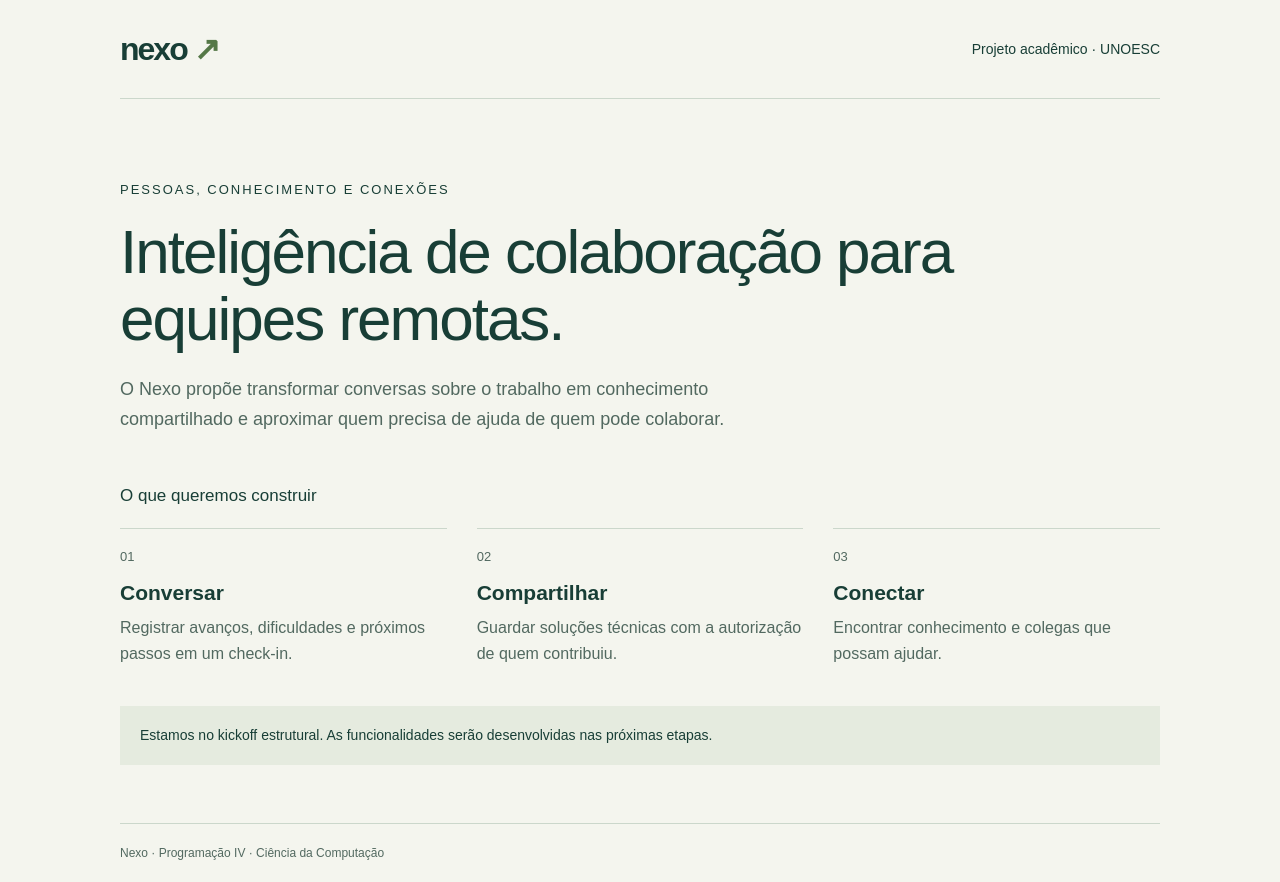
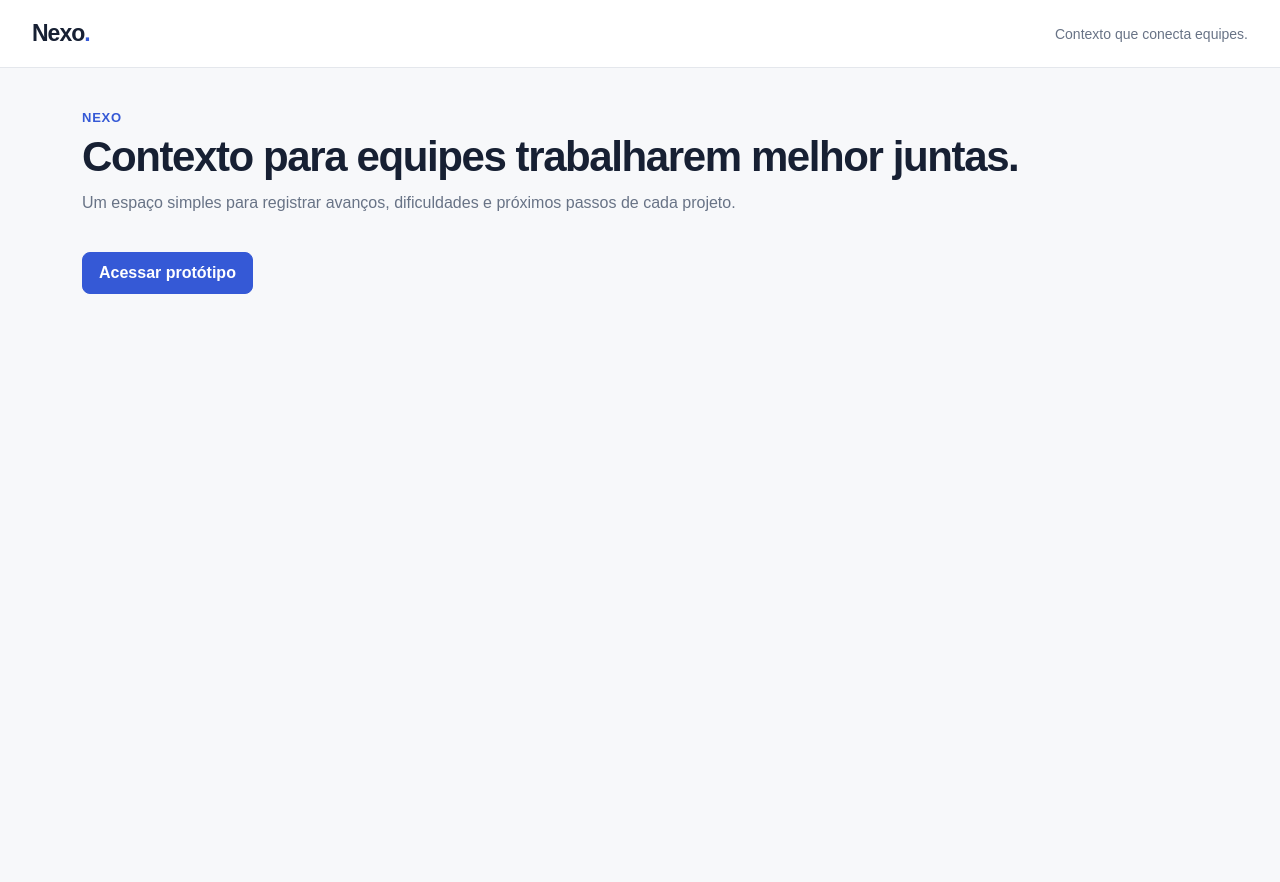
Before and after one commit to RyanLirio/nexo, a Next.js app in the folder frontend/: page / in a window 1280 px wide. After the commit the page ends 800 px from the top, so only its background shows below. Built offline with nearby package versions, Linux system fonts and the light colour scheme.

Commit message:
feat: organiza estrutura inicial da interface

```diff
--- a/frontend/app/globals.css
+++ b/frontend/app/globals.css
@@ -1,21 +1,12 @@
-:root { color-scheme: light; --ink: #183e36; --muted: #526960; --line: #cbd7cb; }
+:root { color-scheme: light; --background: #f7f8fa; --surface: #fff; --text: #172033; --muted: #687386; --line: #e4e7ec; --accent: #3559d6; }
 * { box-sizing: border-box; }
-body { margin: 0; background: #f4f5ee; color: var(--ink); font-family: Arial, Helvetica, sans-serif; }
-.page { max-width: 1120px; margin: auto; padding: 0 40px; }
-header { display: flex; align-items: center; justify-content: space-between; gap: 24px; padding: 30px 0; border-bottom: 1px solid var(--line); font-size: 14px; }
-.brand { font-size: 32px; font-weight: 700; letter-spacing: -2px; }
-.brand span { margin-left: 7px; color: #557847; }
-main { padding: 70px 0 44px; }
-.eyebrow { font-size: 13px; text-transform: uppercase; letter-spacing: 2px; }
-h1 { max-width: 850px; margin: 22px 0; font-size: clamp(36px, 5.5vw, 62px); line-height: 1.08; letter-spacing: -2px; font-weight: 500; }
-.intro { max-width: 700px; font-size: 18px; line-height: 1.65; color: var(--muted); }
-section { margin-top: 52px; }
-h2 { font-size: 17px; font-weight: 500; }
-ol { list-style: none; display: grid; grid-template-columns: repeat(3, 1fr); gap: 30px; padding: 0; margin-top: 22px; }
-li { border-top: 1px solid var(--line); padding-top: 18px; }
-li > span { color: var(--muted); font-size: 13px; }
-h3 { font-size: 21px; margin: 16px 0 10px; }
-li p { color: var(--muted); line-height: 1.6; margin: 0; }
-.status { margin-top: 40px; padding: 18px 20px; background: #e5ebdf; font-size: 14px; line-height: 1.6; }
-footer { padding: 22px 0; border-top: 1px solid var(--line); color: var(--muted); font-size: 12px; }
-@media (max-width: 640px) { .page { padding: 0 22px; } header { align-items: flex-start; } header > span:last-child { max-width: 150px; text-align: right; line-height: 1.5; } main { padding-top: 40px; } ol { grid-template-columns: 1fr; gap: 24px; } h1 { letter-spacing: -1px; } }
+body { margin: 0; background: var(--background); color: var(--text); font-family: Arial, Helvetica, sans-serif; }
+a { color: inherit; text-decoration: none; }
+button, input { font: inherit; }
+.app-layout { min-height: 100vh; }
+.topbar { display: flex; align-items: center; justify-content: space-between; min-height: 68px; padding: 0 32px; background: var(--surface); border-bottom: 1px solid var(--line); }
+.brand { font-size: 23px; font-weight: 750; letter-spacing: -1px; }.brand-mark { color: var(--accent); }.topbar-note { color: var(--muted); font-size: 14px; }
+.content { max-width: 1180px; margin: 0 auto; padding: 42px 32px 64px; }.eyebrow { margin: 0 0 8px; color: var(--accent); font-size: 13px; font-weight: 700; letter-spacing: .06em; text-transform: uppercase; }
+h1, h2, h3, p { margin-top: 0; } h1 { margin-bottom: 10px; font-size: clamp(30px, 4vw, 42px); letter-spacing: -1.4px; } h2 { font-size: 20px; letter-spacing: -.3px; }.page-intro { margin-bottom: 36px; color: var(--muted); font-size: 16px; line-height: 1.55; }
+.card { background: var(--surface); border: 1px solid var(--line); border-radius: 14px; }.button { display: inline-flex; align-items: center; justify-content: center; min-height: 42px; padding: 0 16px; border: 1px solid var(--accent); border-radius: 8px; background: var(--accent); color: #fff; cursor: pointer; font-weight: 700; }.button:hover { background: #294abe; border-color: #294abe; }.button:focus-visible, a:focus-visible, input:focus-visible { outline: 3px solid #aebdff; outline-offset: 2px; }.button-secondary { border-color: var(--line); background: var(--surface); color: var(--text); }.button-secondary:hover { background: #f2f4f7; border-color: #d6dae1; }
+@media (max-width: 640px) { .topbar { padding: 0 20px; }.topbar-note { display: none; }.content { padding: 30px 20px 48px; } }
--- a/frontend/app/layout.tsx
+++ b/frontend/app/layout.tsx
@@ -3,9 +3,9 @@ import './globals.css';
 
 export const metadata: Metadata = {
   title: 'Nexo',
-  description: 'Inteligência de colaboração para equipes remotas.',
+  description: 'Contexto que conecta equipes.',
 };
 
 export default function RootLayout({ children }: { children: React.ReactNode }) {
-  return <html lang="pt-BR"><body>{children}</body></html>;
+  return <html lang="pt-BR"><body><div className="app-layout"><header className="topbar"><span className="brand">Nexo<span className="brand-mark">.</span></span><span className="topbar-note">Contexto que conecta equipes.</span></header>{children}</div></body></html>;
 }
--- a/frontend/app/page.tsx
+++ b/frontend/app/page.tsx
@@ -1,22 +1,12 @@
+import Link from 'next/link';
+
 export default function Home() {
   return (
-    <div className="page">
-      <header><span className="brand">nexo<span aria-hidden="true">↗</span></span><span>Projeto acadêmico · UNOESC</span></header>
-      <main>
-        <p className="eyebrow">Pessoas, conhecimento e conexões</p>
-        <h1>Inteligência de colaboração para equipes remotas.</h1>
-        <p className="intro">O Nexo propõe transformar conversas sobre o trabalho em conhecimento compartilhado e aproximar quem precisa de ajuda de quem pode colaborar.</p>
-        <section aria-labelledby="proposal">
-          <h2 id="proposal">O que queremos construir</h2>
-          <ol>
-            <li><span>01</span><h3>Conversar</h3><p>Registrar avanços, dificuldades e próximos passos em um check-in.</p></li>
-            <li><span>02</span><h3>Compartilhar</h3><p>Guardar soluções técnicas com a autorização de quem contribuiu.</p></li>
-            <li><span>03</span><h3>Conectar</h3><p>Encontrar conhecimento e colegas que possam ajudar.</p></li>
-          </ol>
-        </section>
-        <p className="status">Estamos no kickoff estrutural. As funcionalidades serão desenvolvidas nas próximas etapas.</p>
-      </main>
-      <footer>Nexo · Programação IV · Ciência da Computação</footer>
-    </div>
+    <main className="content">
+      <p className="eyebrow">Nexo</p>
+      <h1>Contexto para equipes trabalharem melhor juntas.</h1>
+      <p className="page-intro">Um espaço simples para registrar avanços, dificuldades e próximos passos de cada projeto.</p>
+      <Link className="button" href="/login">Acessar protótipo</Link>
+    </main>
   );
 }
```
